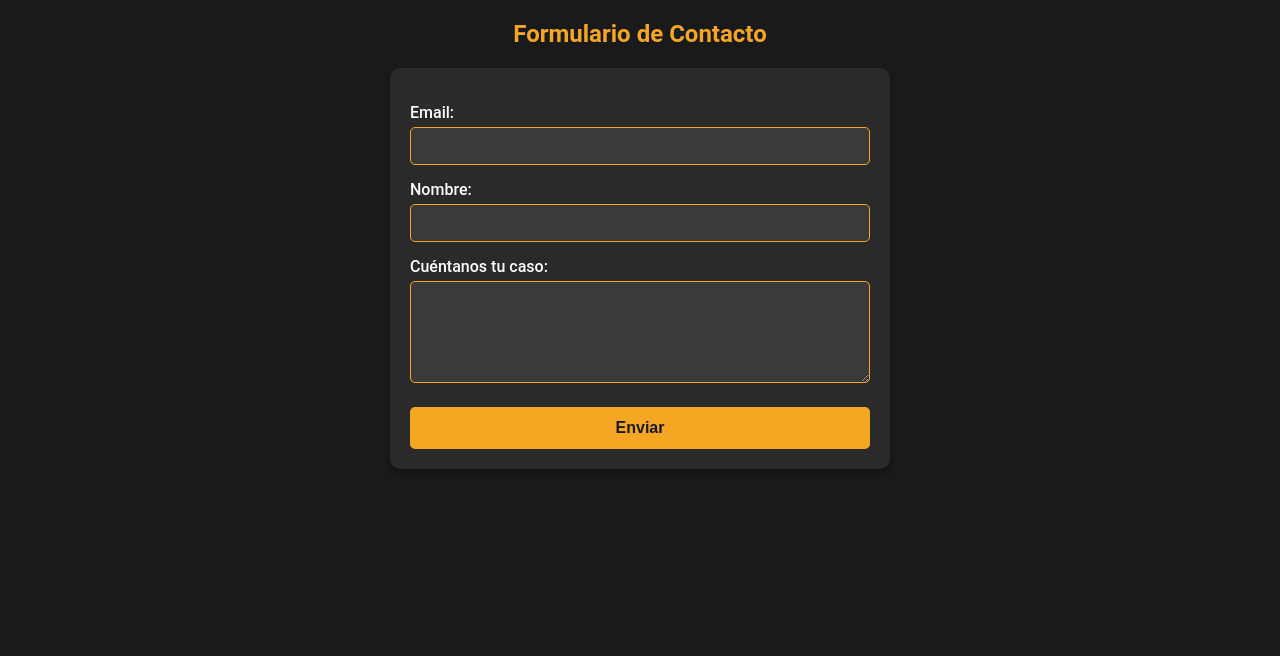
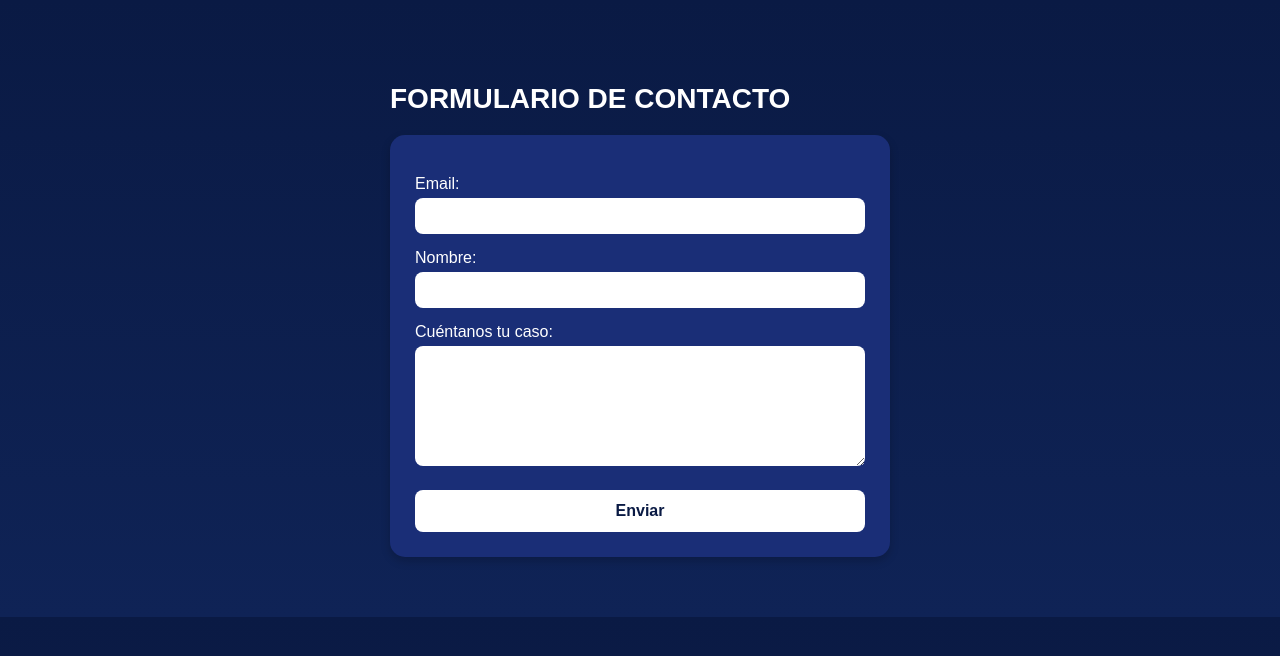
Before and after one commit to AlexMartin13/formulario-optima, a plain HTML site: page index.html in a window 1280 px wide. Drawn offline with nearby package versions, Linux system fonts and the light colour scheme.

Commit message:
Update index.html

```diff
--- a/index.html
+++ b/index.html
@@ -5,26 +5,28 @@
     <title>Formulario de Contacto</title>
     <script src="https://cdn.jsdelivr.net/npm/@emailjs/browser@3/dist/email.min.js"></script>
     <style>
-        /* Estilos adaptados a optimaquantum.com */
+        /* Estilos adaptados a la captura de optimaquantum.com */
         body {
-            font-family: 'Roboto', Arial, sans-serif; /* Fuente similar a la usada en la página */
+            font-family: 'Montserrat', Arial, sans-serif; /* Fuente similar a la página */
             max-width: 500px;
-            margin: 20px auto;
-            background-color: #1A1A1A; /* Fondo oscuro como en la página */
-            color: #FFFFFF; /* Texto blanco */
+            margin: 40px auto;
+            background: linear-gradient(180deg, #0A1A44 0%, #0F2356 100%); /* Degradado azul oscuro */
+            color: #FFFFFF;
+            padding: 20px;
         }
         h2 {
-            font-size: 24px;
+            font-size: 28px;
             font-weight: 700;
-            color: #F5A623; /* Naranja característico */
-            text-align: center;
+            color: #FFFFFF;
+            text-align: left;
             margin-bottom: 20px;
+            text-transform: uppercase; /* Similar al "Sobre nosotros" */
         }
         form {
-            background-color: #2A2A2A; /* Gris oscuro para el formulario */
-            padding: 20px;
-            border-radius: 10px; /* Bordes redondeados */
-            box-shadow: 0 4px 6px rgba(0, 0, 0, 0.3); /* Sombra sutil */
+            background-color: #1A2E77; /* Azul de las tarjetas */
+            padding: 25px;
+            border-radius: 15px; /* Bordes redondeados como las tarjetas */
+            box-shadow: 0 4px 10px rgba(0, 0, 0, 0.2); /* Sombra suave */
         }
         label {
             display: block;
@@ -37,28 +39,27 @@
             width: 100%;
             padding: 10px;
             margin-top: 5px;
-            background-color: #3A3A3A; /* Fondo de los campos */
-            border: 1px solid #F5A623; /* Borde naranja */
-            border-radius: 5px;
-            color: #FFFFFF; /* Texto blanco */
+            background-color: #FFFFFF; /* Fondo blanco para los campos */
+            border: none;
+            border-radius: 8px;
+            color: #0A1A44; /* Texto oscuro para contraste */
             font-size: 14px;
-            box-sizing: border-box; /* Incluye padding en el ancho */
+            box-sizing: border-box;
         }
         input:focus, textarea:focus {
             outline: none;
-            border-color: #FFFFFF; /* Resalta en blanco al enfocar */
-            box-shadow: 0 0 5px rgba(245, 166, 35, 0.5); /* Efecto naranja suave */
+            box-shadow: 0 0 5px rgba(255, 255, 255, 0.5); /* Resalta al enfocar */
         }
         textarea {
-            resize: vertical; /* Permitir redimensionar solo verticalmente */
-            min-height: 100px;
+            resize: vertical;
+            min-height: 120px;
         }
         button {
-            background-color: #F5A623; /* Botón naranja */
-            color: #1A1A1A; /* Texto oscuro para contraste */
+            background-color: #FFFFFF; /* Botón blanco como el texto principal */
+            color: #0A1A44; /* Texto azul oscuro */
             padding: 12px 20px;
             border: none;
-            border-radius: 5px;
+            border-radius: 8px;
             font-size: 16px;
             font-weight: 600;
             cursor: pointer;
@@ -67,7 +68,7 @@
             transition: background-color 0.3s ease;
         }
         button:hover {
-            background-color: #D88F1F; /* Naranja más oscuro al pasar el ratón */
+            background-color: #E6E6E6; /* Blanco más oscuro al hover */
         }
     </style>
 </head>
@@ -89,7 +90,7 @@
     <script>
         // Inicializar EmailJS con tu Public Key
         (function(){
-            emailjs.init("BIdOmAzUxt9kKhrcL"); // Tu Public Key
+            emailjs.init("BIdOmAzUxt9kKhrcL");
         })();
 
         // Manejar el envío del formulario
```
